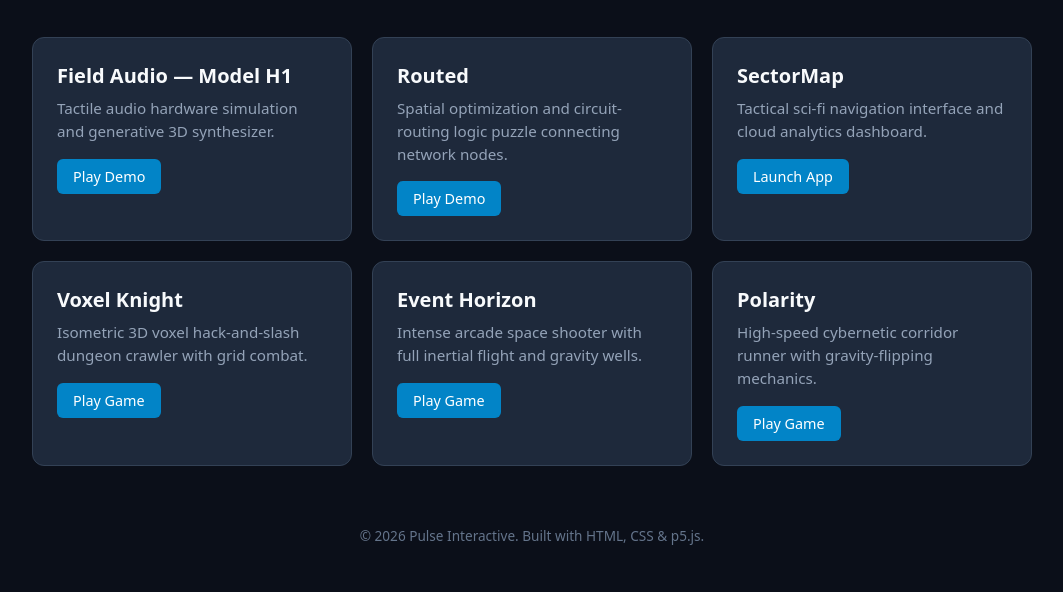
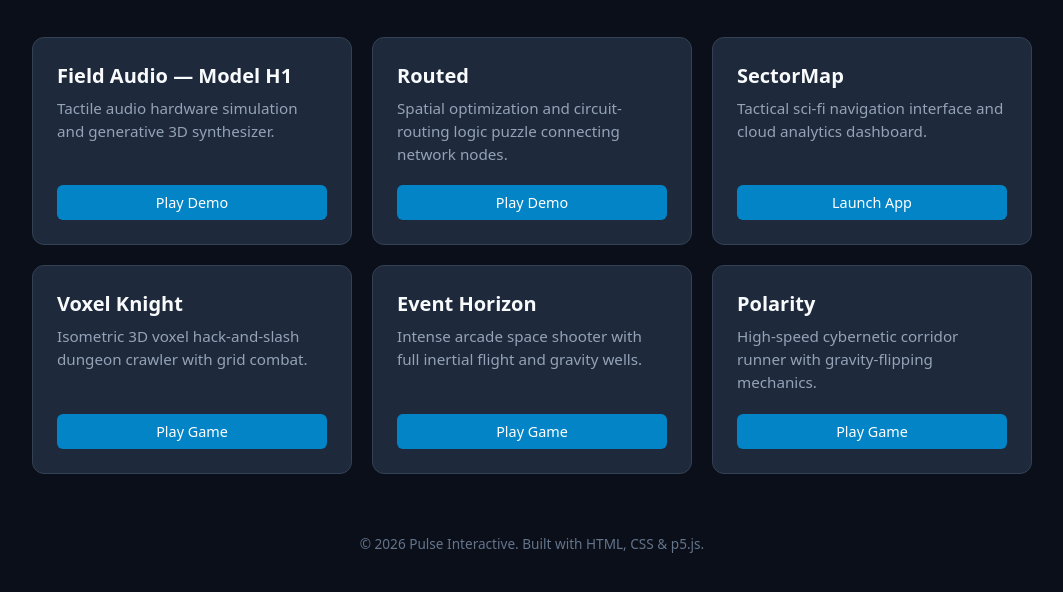
Before and after one commit to PulseInteractive/pulseinteractive.github.io, a plain HTML site: page index.html in a window 1280 px wide. Shown: the part 132-724 px from the top of the page, without its empty margins (108-1171 px from the left). Drawn offline with Linux system fonts and the light colour scheme.

Commit message:
Refactor card structure and update demo links

```diff
--- a/index.html
+++ b/index.html
@@ -11,11 +11,11 @@
         h1 { font-size: 2.5rem; color: #38bdf8; margin-bottom: 10px; }
         p.subtitle { color: #94a3b8; font-size: 1.1rem; }
         .grid { display: grid; grid-template-columns: repeat(auto-fit, minmax(280px, 1fr)); gap: 20px; width: 100%; max-width: 1000px; }
-        .card { background: #1e293b; border: 1px solid #334155; border-radius: 12px; padding: 24px; transition: transform 0.2s, border-color 0.2s; }
+        .card { background: #1e293b; border: 1px solid #334155; border-radius: 12px; padding: 24px; transition: transform 0.2s, border-color 0.2s; display: flex; flex-direction: column; justify-content: space-between; }
         .card:hover { transform: translateY(-4px); border-color: #38bdf8; }
         .card h3 { color: #f8fafc; margin-bottom: 8px; font-size: 1.25rem; }
-        .card p { color: #94a3b8; font-size: 0.95rem; margin-bottom: 16px; line-height: 1.5; }
-        .btn { display: inline-block; background-color: #0284c7; color: white; padding: 8px 16px; border-radius: 6px; text-decoration: none; font-weight: 500; font-size: 0.9rem; }
+        .card p { color: #94a3b8; font-size: 0.95rem; margin-bottom: 20px; line-height: 1.5; }
+        .btn { display: inline-block; background-color: #0284c7; color: white; padding: 8px 16px; border-radius: 6px; text-decoration: none; font-weight: 500; font-size: 0.9rem; text-align: center; }
         .btn:hover { background-color: #0369a1; }
         footer { margin-top: 60px; color: #64748b; font-size: 0.85rem; }
     </style>
@@ -25,38 +25,65 @@
         <h1>Pulse Interactive</h1>
         <p class="subtitle">Creative Coding Studio • p5.js • WebGL • Interactive Web Apps</p>
     </header>
+
     <div class="grid">
+        <!-- Field Audio -->
         <div class="card">
+            <div>
                 <h3>Field Audio — Model H1</h3>
                 <p>Tactile audio hardware simulation and generative 3D synthesizer.</p>
-            <a href="https://editor.p5js.org/" target="_blank" class="btn">Play Demo</a>
             </div>
+            <a href="https://editor.p5js.org/PulseInteractive/full/imGrssAiO" target="_blank" class="btn">Play Demo</a>
+        </div>
+
+        <!-- Routed -->
         <div class="card">
+            <div>
                 <h3>Routed</h3>
                 <p>Spatial optimization and circuit-routing logic puzzle connecting network nodes.</p>
-            <a href="https://editor.p5js.org/" target="_blank" class="btn">Play Demo</a>
             </div>
+            <a href="https://editor.p5js.org/PulseInteractive/full/M_3HnVYQ-" target="_blank" class="btn">Play Demo</a>
+        </div>
+
+        <!-- SectorMap -->
         <div class="card">
+            <div>
                 <h3>SectorMap</h3>
                 <p>Tactical sci-fi navigation interface and cloud analytics dashboard.</p>
-            <a href="https://editor.p5js.org/" target="_blank" class="btn">Launch App</a>
             </div>
+            <a href="https://editor.p5js.org/PulseInteractive/full/MTZd0gH1q" target="_blank" class="btn">Launch App</a>
+        </div>
+
+        <!-- Voxel Knight -->
         <div class="card">
+            <div>
                 <h3>Voxel Knight</h3>
                 <p>Isometric 3D voxel hack-and-slash dungeon crawler with grid combat.</p>
-            <a href="https://editor.p5js.org/" target="_blank" class="btn">Play Game</a>
             </div>
+            <a href="https://editor.p5js.org/PulseInteractive/full/2UjxyuZ49" target="_blank" class="btn">Play Game</a>
+        </div>
+
+        <!-- Event Horizon -->
         <div class="card">
+            <div>
                 <h3>Event Horizon</h3>
                 <p>Intense arcade space shooter with full inertial flight and gravity wells.</p>
-            <a href="https://editor.p5js.org/" target="_blank" class="btn">Play Game</a>
             </div>
+            <a href="https://editor.p5js.org/PulseInteractive/full/A5Z1ySyRk" target="_blank" class="btn">Play Game</a>
+        </div>
+
+        <!-- Polarity -->
         <div class="card">
+            <div>
                 <h3>Polarity</h3>
                 <p>High-speed cybernetic corridor runner with gravity-flipping mechanics.</p>
-            <a href="https://editor.p5js.org/" target="_blank" class="btn">Play Game</a>
+            </div>
+            <a href="https://editor.p5js.org/PulseInteractive/full/xh6OL7pZY" target="_blank" class="btn">Play Game</a>
         </div>
     </div>
-    <footer>&copy; 2026 Pulse Interactive. Built with HTML, CSS & p5.js.</footer>
+
+    <footer>
+        &copy; 2026 Pulse Interactive. Built with HTML, CSS & p5.js.
+    </footer>
 </body>
 </html>
```
Lines whose indentation alone changed are shown as unchanged.
